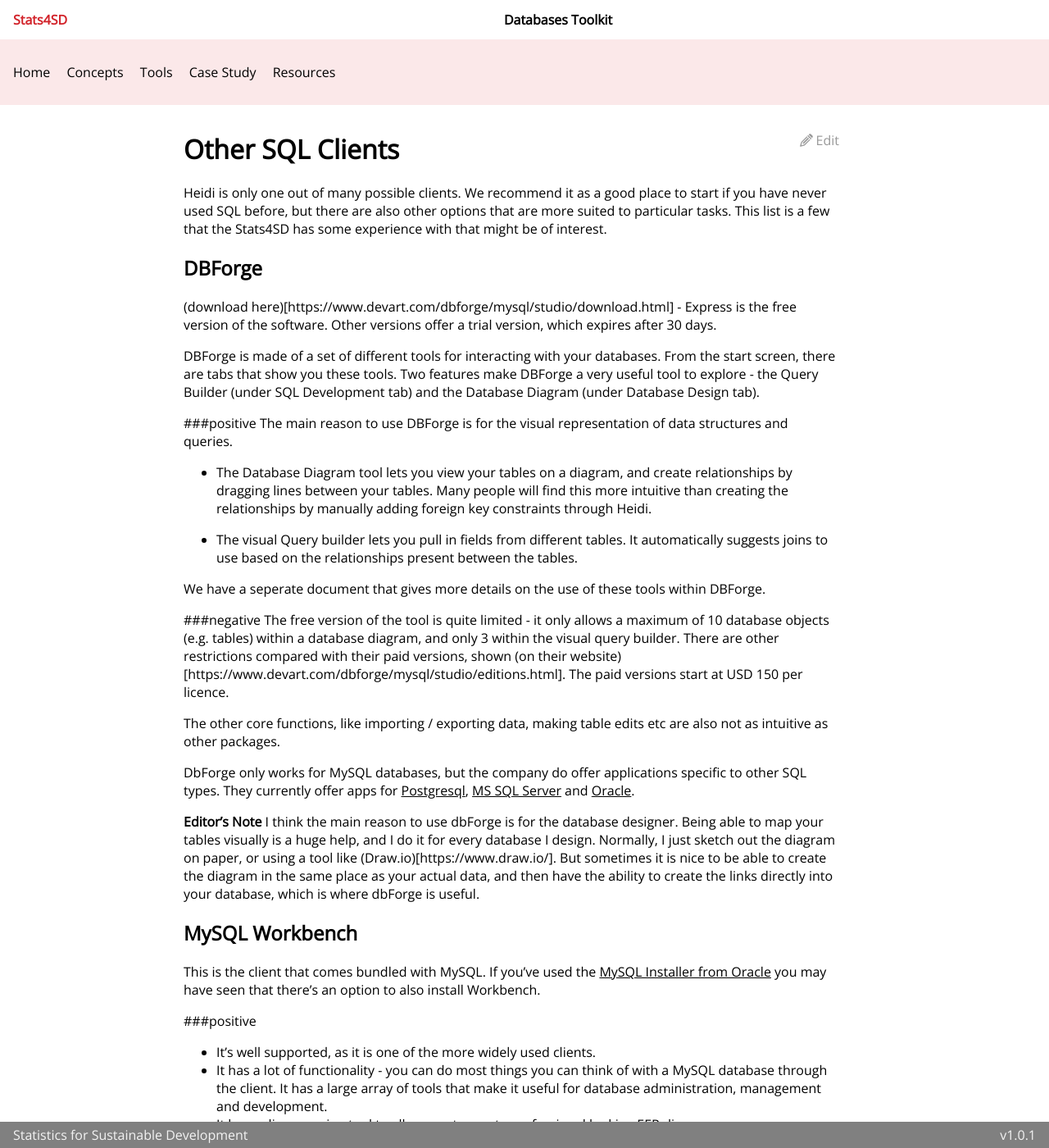
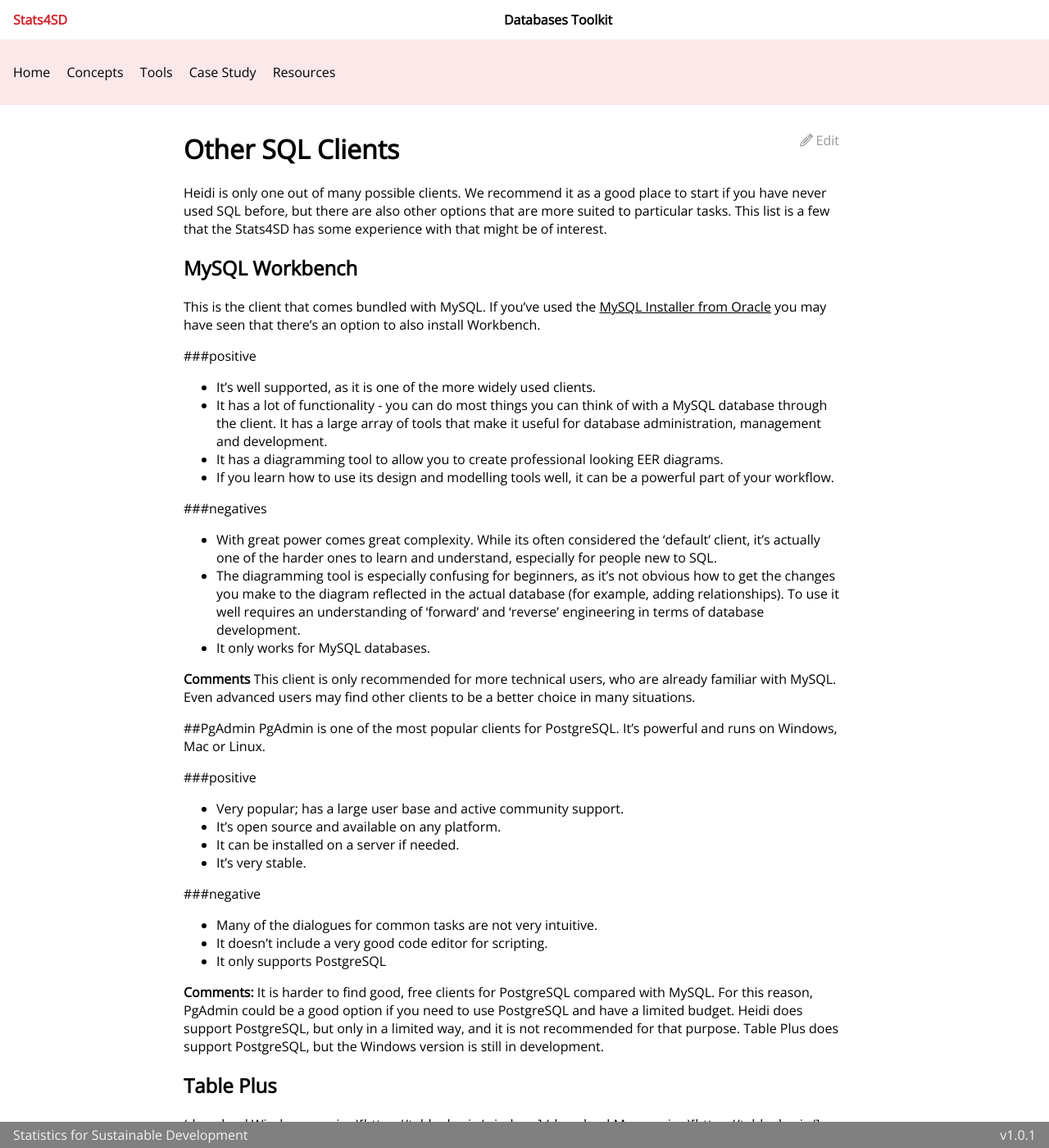
Before and after one commit to stats4sd/Installation-Guides, a Jekyll site: the page built from guides/Tools/OtherSQLClients/OtherSQLClients.md, in a window 1280 px wide and 1400 px high. Shown: the whole window at 82% size. Built offline with Jekyll 4.4.1, drawn with Linux system fonts in a browser that asks for light colours; our own code applies the rules of GitHub Pages for plain Markdown files.

Commit message:
removed DbForge from other clients doc

```diff
--- a/guides/Tools/OtherSQLClients/OtherSQLClients.md
+++ b/guides/Tools/OtherSQLClients/OtherSQLClients.md
@@ -5,30 +5,6 @@
 # Other SQL Clients
 
 Heidi is only one out of many possible clients. We recommend it as a good place to start if you have never used SQL before, but there are also other options that are more suited to particular tasks. This list is a few that the Stats4SD has some experience with that might be of interest.
-
-## DBForge
-(download here)[https://www.devart.com/dbforge/mysql/studio/download.html] - Express is the free version of the software. Other versions offer a trial version, which expires after 30 days.
-
-DBForge is made of a set of different tools for interacting with your databases. From the start screen, there are tabs that show you these tools. Two features make DBForge a very useful tool to explore - the Query Builder (under SQL Development tab) and the Database Diagram (under Database Design tab).
-
-###positive
-The main reason to use DBForge is for the visual representation of data structures and queries.
-
-- The Database Diagram tool lets you view your tables on a diagram, and create relationships by dragging lines between your tables. Many people will find this more intuitive than creating the relationships by manually adding foreign key constraints through Heidi.
-
-- The visual Query builder lets you pull in fields from different tables. It automatically suggests joins to use based on the relationships present between the tables.
-
-We have a seperate document that gives more details on the use of these tools within DBForge.
-
-###negative
-The free version of the tool is quite limited - it only allows a maximum of 10 database objects (e.g. tables) within a database diagram, and only 3 within the visual query builder. There are other restrictions compared with their paid versions, shown (on their website)[https://www.devart.com/dbforge/mysql/studio/editions.html]. The paid versions start at USD 150 per licence.
-
-The other core functions, like importing / exporting data, making table edits etc are also not as intuitive as other packages.
-
-DbForge only works for MySQL databases, but the company do offer applications specific to other SQL types. They currently offer apps for [Postgresql](https://www.devart.com/dbforge/postgresql/), [MS SQL Server](https://www.devart.com/dbforge/sql/) and [Oracle](https://www.devart.com/dbforge/oracle/).
-
-**Editor's Note**
-I think the main reason to use dbForge is for the database designer. Being able to map your tables visually is a huge help, and I do it for every database I design. Normally, I just sketch out the diagram on paper, or using a tool like (Draw.io)[https://www.draw.io/]. But sometimes it is nice to be able to create the diagram in the same place as your actual data, and then have the ability to create the links directly into your database, which is where dbForge is useful.
 
 ## MySQL Workbench
 This is the client that comes bundled with MySQL. If you've used the [MySQL Installer from Oracle](https://dev.mysql.com/downloads/installer/) you may have seen that there's an option to also install Workbench.
```
